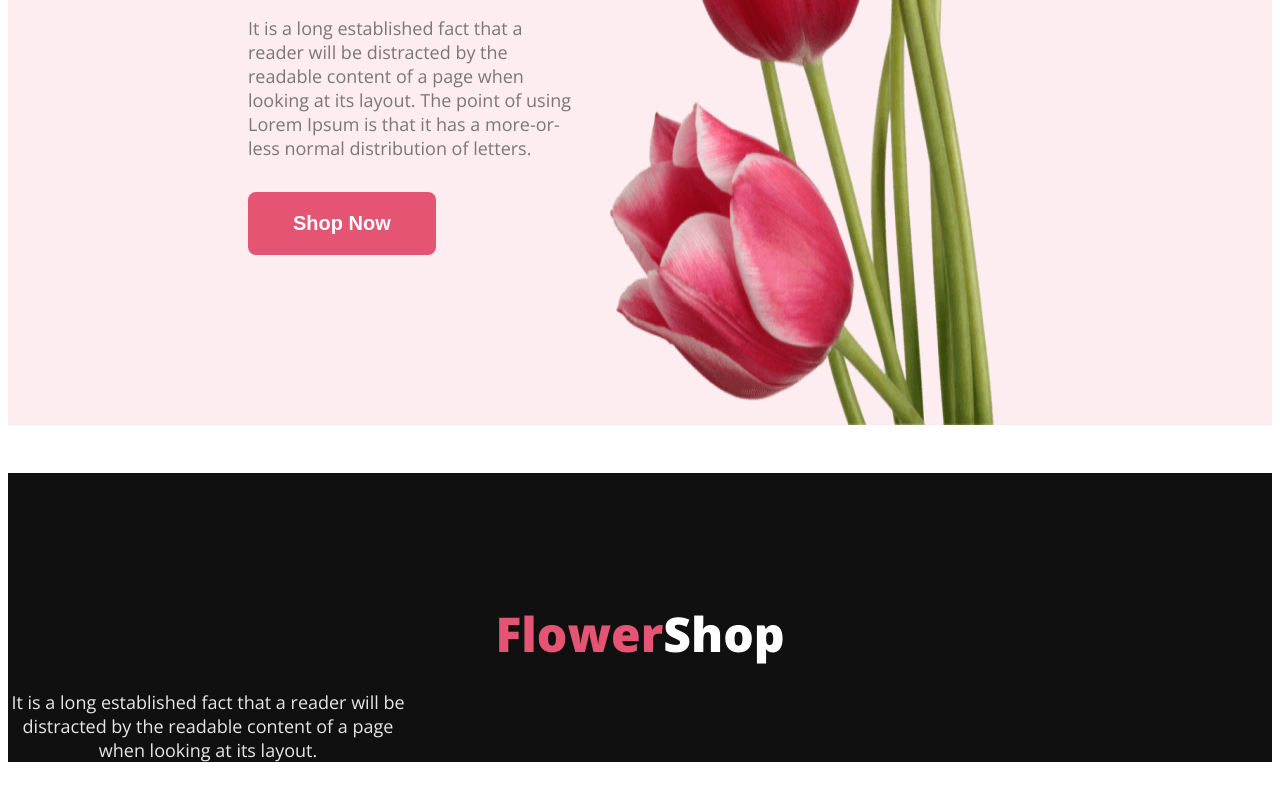
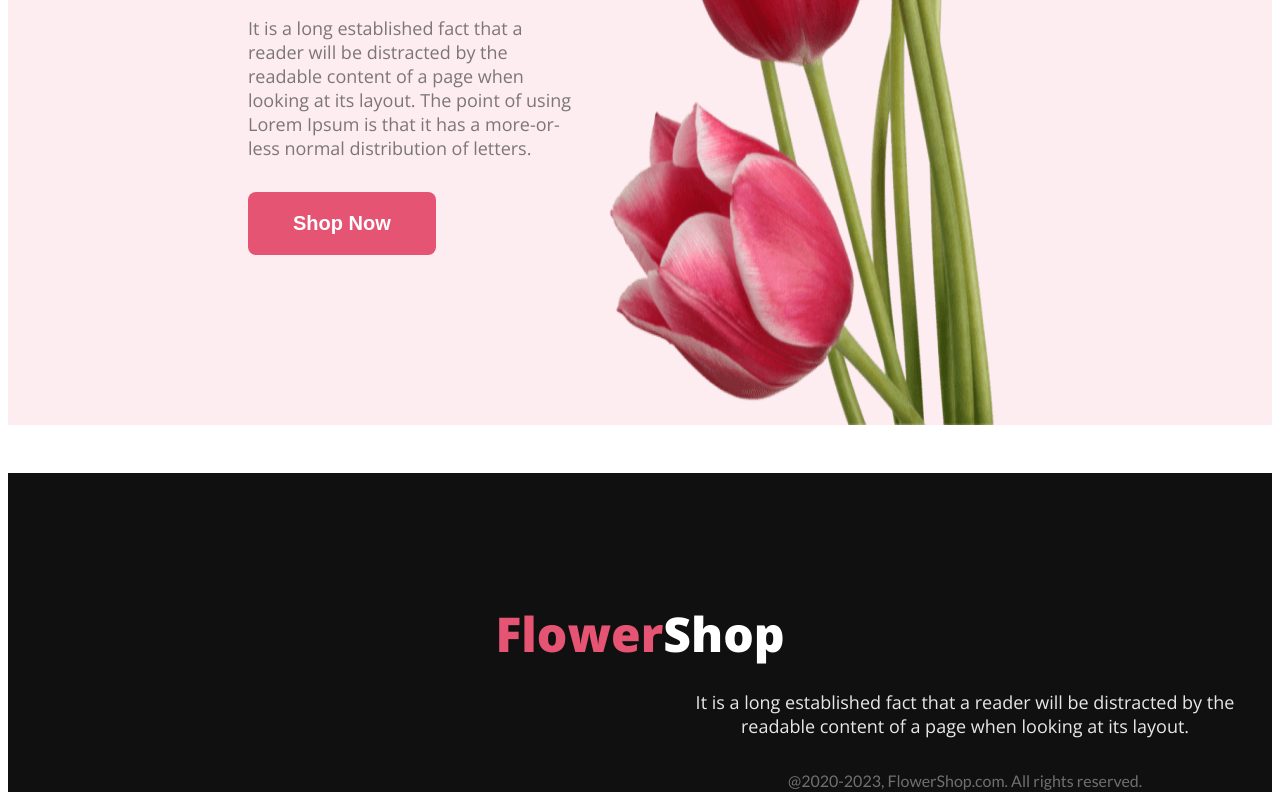
Before and after one commit to galib2091/my_flower_shop, a plain HTML site: page index.html in a window 1280 px wide. Shown: the part 810-1610 px from the top of the page. Drawn offline with nearby package versions, Linux system fonts and the light colour scheme.

Commit message:
footer done

```diff
--- a/index.html
+++ b/index.html
@@ -28,6 +28,7 @@
         <div>
             <h3 class="footer-title">Flower<span class="footer-color">Shop</span></h3>
             <p class="footer-body">It is a long established fact that a reader will be distracted by the readable content of a page when looking at its layout.</p>
+            <small class="footer-copy-right">@2020-2023, FlowerShop.com. All rights reserved. </small>
         </div>
     </footer>
 </body>
--- a/styles/flower.css
+++ b/styles/flower.css
@@ -72,17 +72,26 @@ body {
 
 .footer-body {
     text-align: center;
-    margin-top: 0px auto;
-    padding: 0px auto;
-    max-width: 400px;
-    /* padding-left: 650px; */
+    justify-content: center;
+    /* margin-top: 0px auto; */
+    /* padding: 0px auto; */
+    max-width: 625px;
+    padding-left: 650px;
     color: rgba(255, 255, 255, 0.90);
 
     font-size: 18px;
     font-weight: 400;
+    margin-bottom: 32px;
 
 }
-
+.footer-copy-right{
+    padding-left: 780px;
+color: rgba(255, 255, 255, 0.40);
+font-family: Lato;
+font-size: 16px;
+font-weight: 400;
+text-align: center;
+}
 footer {
     background: #111010;
 }
```
